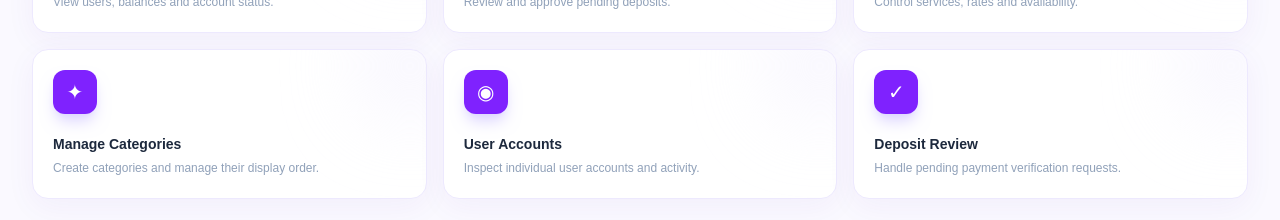
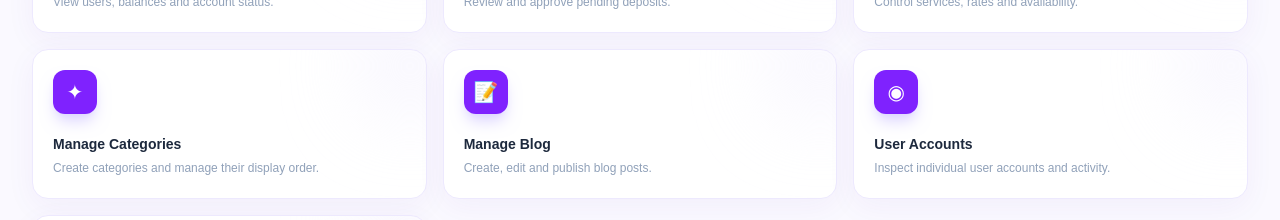
Before and after one commit to Aryan-6201/dreamsmm, a Next.js app: page /admin in a window 1280 px wide. Shown: the part 724-944 px from the top of the page. Built offline with nearby package versions, Linux system fonts and the light colour scheme; no server answers.

Commit message:
Add blog management

```diff
--- a/app/admin/page.tsx
+++ b/app/admin/page.tsx
@@ -289,6 +289,13 @@ export default function AdminDashboard() {
               title="Manage Categories"
               description="Create categories and manage their display order."
             />
+            <AdminLink
+              href="/admin/blog"
+              icon="📝"
+              title="Manage Blog"
+              description="Create, edit and publish blog posts."
+            />
+
 
             <AdminLink
               href="/admin/users"
```
